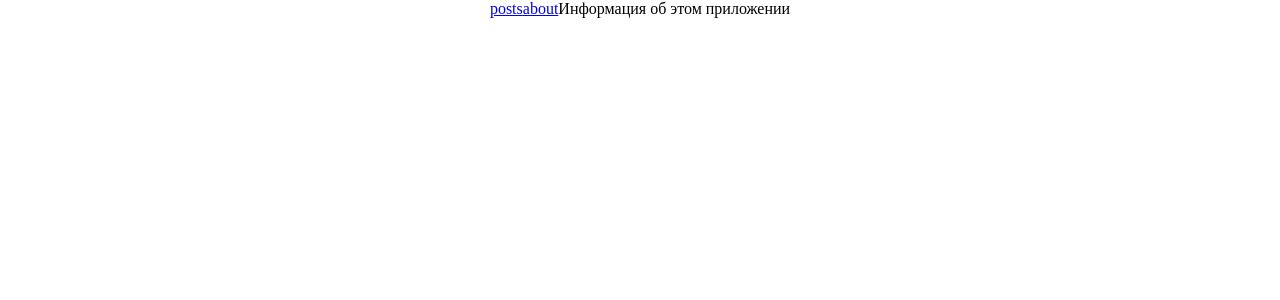
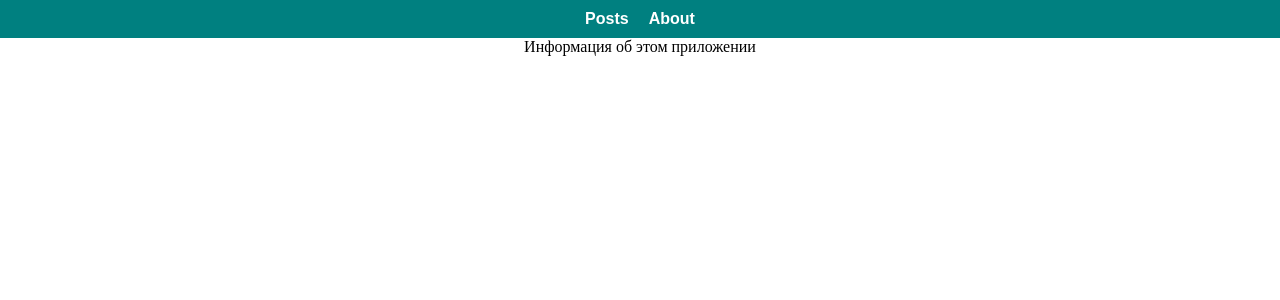
Before and after one commit to kostaxy/firstReactApp, a React (Create React App) app: page /about in a window 1280 px wide. Shown: the top 300 px of the page. Built offline with nearby package versions, Linux system fonts and the light colour scheme.

Commit message:
add Routes, Navbar

```diff
--- a/src/App.js
+++ b/src/App.js
@@ -1,22 +1,14 @@
 import React from 'react';
-import { BrowserRouter, Link, Route, Routes } from 'react-router-dom';
-import About from './pages/About';
-import Posts from './pages/Posts';
+import { BrowserRouter } from 'react-router-dom';
+import AppRouter from './components/AppRouter';
+import Navbar from './components/UI/navbar/Navbar';
 import './styles/App.css';
 
 function App() {
     return (
         <BrowserRouter>
-            <div>
-                <Link to="/posts">posts</Link>
-                <Link to="/about">about</Link>
-            </div>
-            <Routes>
-                <Route path='/posts' element={<Posts/>}>
-                </Route>
-                <Route path='/about' element={<About />}>
-                </Route>
-            </Routes>
+            <Navbar />
+            <AppRouter />
         </BrowserRouter>
     );
 }
--- /dev/null
+++ b/src/components/AppRouter.jsx
@@ -0,0 +1,18 @@
+import React from 'react'
+import { Navigate, Route, Routes } from 'react-router-dom'
+import About from '../pages/About/About'
+import Error from '../pages/Error'
+import Posts from '../pages/Posts'
+
+const AppRouter = () => {
+    return (
+        <Routes>
+            <Route path='/posts' element={<Posts />} />
+            <Route path='/about' element={<About />} />
+            <Route path='/error' element={<Error />} />
+            <Route path='*' element={<Navigate replace to='/error' />} />
+        </Routes>
+    )
+}
+
+export default AppRouter
--- /dev/null
+++ b/src/components/UI/navbar/Navbar.jsx
@@ -0,0 +1,16 @@
+import React from 'react'
+import { Link } from 'react-router-dom'
+import classes from './Navbar.module.css'
+
+const Navbar = () => {
+    return (
+        <div className={classes.navbar}>
+            <div className={classes.navbar__links}>
+                <Link to="/posts">Posts</Link>
+                <Link to="/about">About</Link>
+            </div>
+        </div>
+    )
+}
+
+export default Navbar
--- /dev/null
+++ b/src/components/UI/navbar/Navbar.module.css
@@ -0,0 +1,22 @@
+.navbar {
+    background-color: teal;
+    width: 100%;
+}
+.navbar__links {
+    display: flex;
+    justify-content: center;
+    align-items: center;
+    flex-flow: row nowrap;
+}
+
+.navbar__links > * {
+    padding: 10px;
+    color: white;
+    font-family: Arial, Helvetica, sans-serif;
+    font-weight: bold;
+    text-decoration: none;
+}
+
+.navbar__links > *:hover {
+    background-color: rgba(255,255,255,0.2);
+}
--- a/src/pages/About.jsx
+++ /dev/null
@@ -1,11 +0,0 @@
-import React from 'react'
-
-const About = () => {
-    return (
-        <div>
-            Информация об этом приложении
-        </div>
-    )
-}
-
-export default About
--- /dev/null
+++ b/src/pages/About/About.jsx
@@ -0,0 +1,14 @@
+import React from 'react'
+import classes from './About.module.css'
+
+const About = () => {
+    return (
+        <div className={classes.about__wrapper}>
+            <div className={classes.about}>
+                Информация об этом приложении
+            </div>
+        </div>
+    )
+}
+
+export default About
--- /dev/null
+++ b/src/pages/About/About.module.css
@@ -0,0 +1,16 @@
+* {
+    margin: 0;
+    padding: 0;
+    box-sizing: border-box;
+}
+
+.about__wrapper {
+    display: flex;
+    justify-content: center;
+    align-items: center;
+    width: 800px;
+}
+
+.about {
+
+}
--- /dev/null
+++ b/src/pages/Error.jsx
@@ -0,0 +1,11 @@
+import React from 'react'
+
+const Error = () => {
+    return (
+        <div>
+           <h1>Страница, на которую вы попали, не существует</h1>
+        </div>
+    )
+}
+
+export default Error
--- a/src/styles/App.css
+++ b/src/styles/App.css
@@ -6,7 +6,8 @@
 
 #root {
     display: flex;
-    justify-content: center;
+    align-items: center;
+    flex-direction: column;
 }
 
 .App {
```
